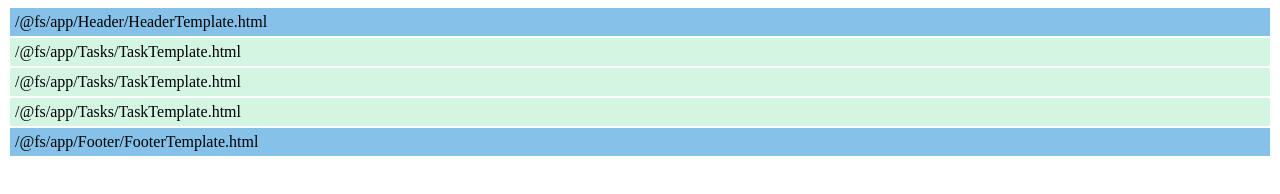
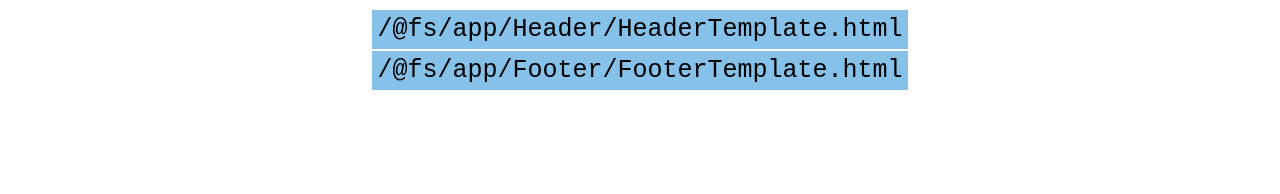
Before and after one commit to matv99v/backbone-todo-app, a website built with webpack: page build/index.html in a window 1280 px wide. Built offline with nearby package versions, Linux system fonts and the light colour scheme.

Commit message:
prettify

```diff
--- a/app/Footer/FooterStyles.scss
+++ b/app/Footer/FooterStyles.scss
@@ -18,5 +18,6 @@ footer {
 }
 
 .filter-selected {
-    background-color: red;
+    background-color: #fff0b3;
+    border-radius: 7px;
 }
--- a/app/Tasks/TasksView.js
+++ b/app/Tasks/TasksView.js
@@ -22,9 +22,9 @@ module.exports = Backbone.View.extend({
     },
 
     collection: new TasksCollection([
-         {title: 'Learn Backbone'},
-         {title: 'Pass backbone course on DataartEdu'},
-         {title: 'Upload course code to GitHub'},
+        //  {title: 'Learn Backbone'},
+        //  {title: 'Pass backbone course on DataartEdu'},
+        //  {title: 'Upload course code to GitHub'},
         //  {title: 'Ask Eugene to comment the code'},
         //  {title: 'Go to Mamamia restourant'},
         //  {title: 'Send a presents via Nova Poshta'},
--- a/app/app.js
+++ b/app/app.js
@@ -1,3 +1,6 @@
+require('./app.scss');
+
+
 const headerView = require('./instances/headerView');
 headerView.render();
 
--- /dev/null
+++ b/app/app.scss
@@ -0,0 +1,9 @@
+body {
+    display: flex;
+    justify-content: space-around;
+}
+
+html * {
+    font-size: 25px;
+    font-family: monospace;
+}
```
